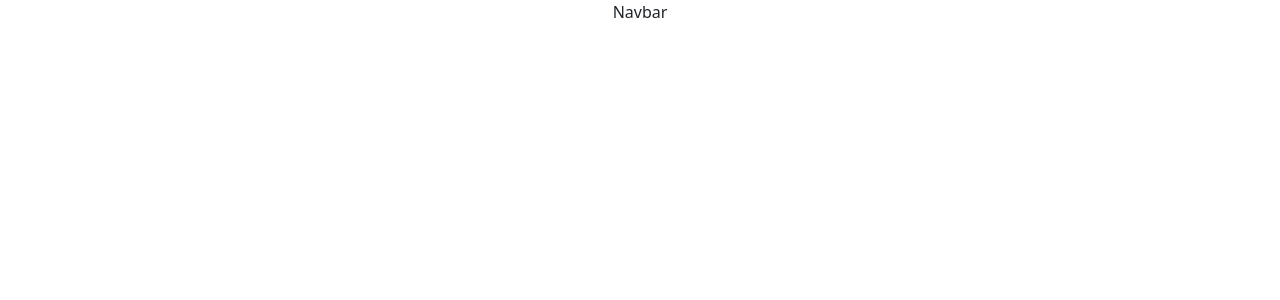
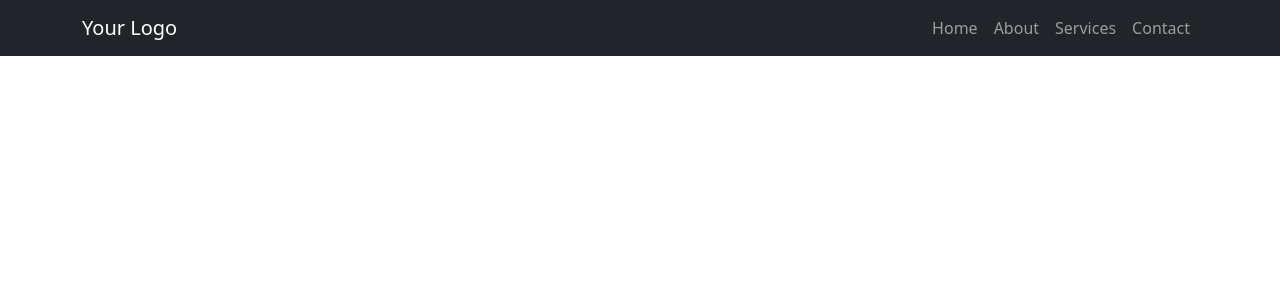
Before and after one commit to cybervirus997/makkan-infra, a React (Create React App) app: page / in a window 1280 px wide. Shown: the top 300 px of the page. Built offline with nearby package versions, Linux system fonts and the light colour scheme.

Commit message:
Responsive structure created for navbar

```diff
--- a/src/components/Navbar/index.jsx
+++ b/src/components/Navbar/index.jsx
@@ -1,5 +1,67 @@
-import React from "react";
+import React from 'react';
 
 export const Navbar = () => {
-  return <div>Navbar</div>;
-};
+  return (
+    <nav class="navbar navbar-expand-lg navbar-dark bg-dark">
+    <div class="container">
+      <a class="navbar-brand" href="#">Your Logo</a>
+
+      <button class="navbar-toggler" type="button" data-bs-toggle="collapse" data-bs-target="#navbarNav"
+        aria-controls="navbarNav" aria-expanded="false" aria-label="Toggle navigation">
+        <span class="navbar-toggler-icon"></span>
+      </button>
+
+      <div class="collapse navbar-collapse" id="navbarNav">
+        <ul class="navbar-nav ms-auto">
+          <li class="nav-item">
+            <a class="nav-link" href="#">Home</a>
+          </li>
+          <li class="nav-item">
+            <a class="nav-link" href="#">About</a>
+          </li>
+          <li class="nav-item">
+            <a class="nav-link" href="#">Services</a>
+          </li>
+          <li class="nav-item">
+            <a class="nav-link" href="#">Contact</a>
+          </li>
+        </ul>
+      </div>
+    </div>
+  </nav>
+
+    );
+  };
+
+  // <nav class='navbar bg-light'>
+  //   <div class='container-fluid'>
+  //     <a
+  //       class='navbar-brand'
+  //       href='#'>
+  //       LOGO
+  //     </a>
+  //     <div class='d-flex'>
+  //       <div class='container-fluid'>
+  //         <a
+  //           class='navbar-brand'
+  //           href='#'>
+  //           PRICING
+  //         </a>
+  //       </div>
+  //       <div class='container-fluid'>
+  //         <a
+  //           class='navbar-brand'
+  //           href='#'>
+  //           OUR PROJECTS
+  //         </a>
+  //       </div>
+  //       <div class='container-fluid'>
+  //         <a
+  //           class='navbar-brand'
+  //           href='#'>
+  //           CONTACT US
+  //         </a>
+  //       </div>
+  //     </div>
+  //   </div>
+  // </nav>
--- a/src/components/Navbar/styled.js
+++ b/src/components/Navbar/styled.js
@@ -1,4 +1,4 @@
-import styled from "styled-components";
+import styled from 'styled-components';
 
 export const StyledButton = styled.button`
   background-color: #007bff;
```
